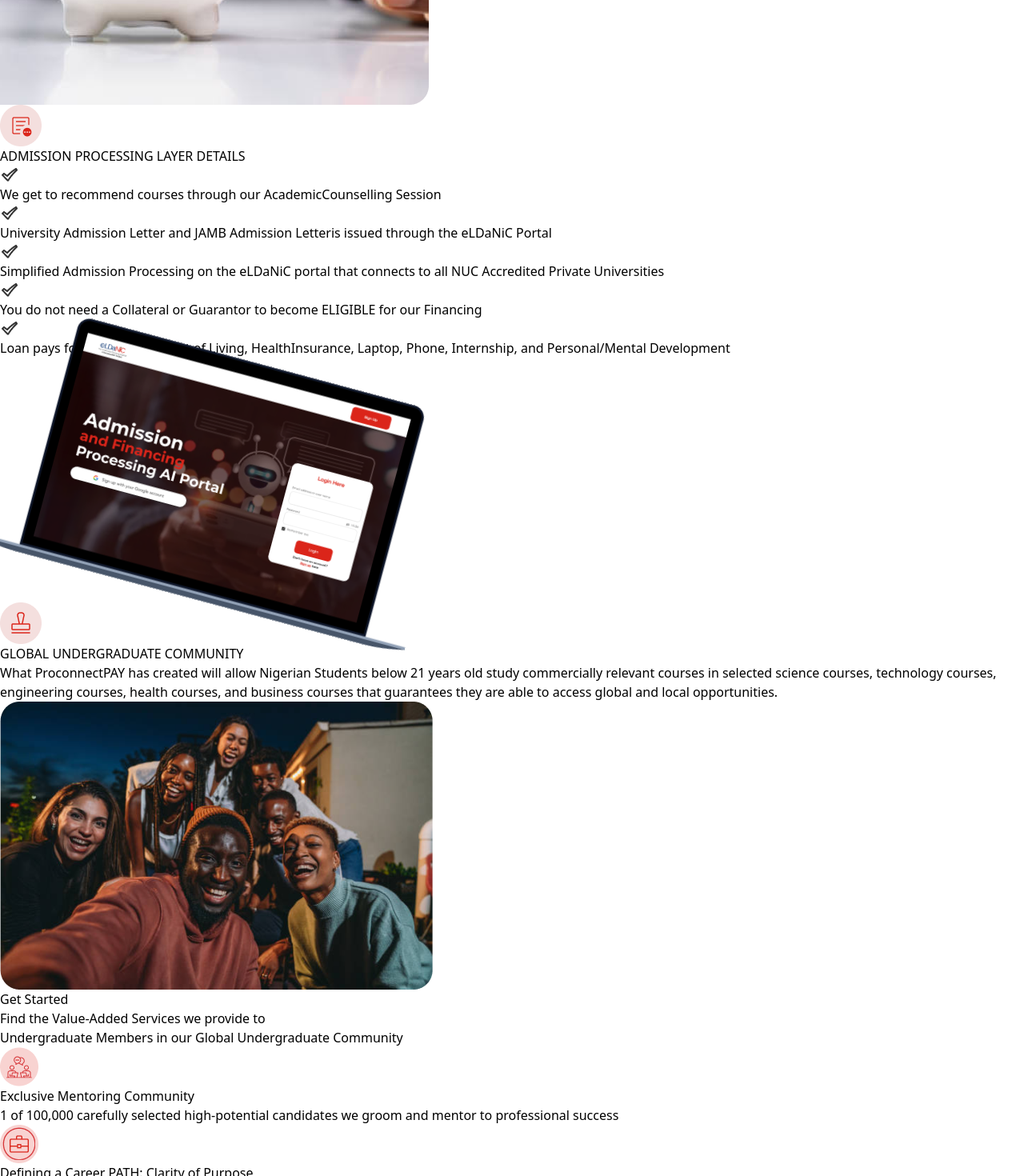
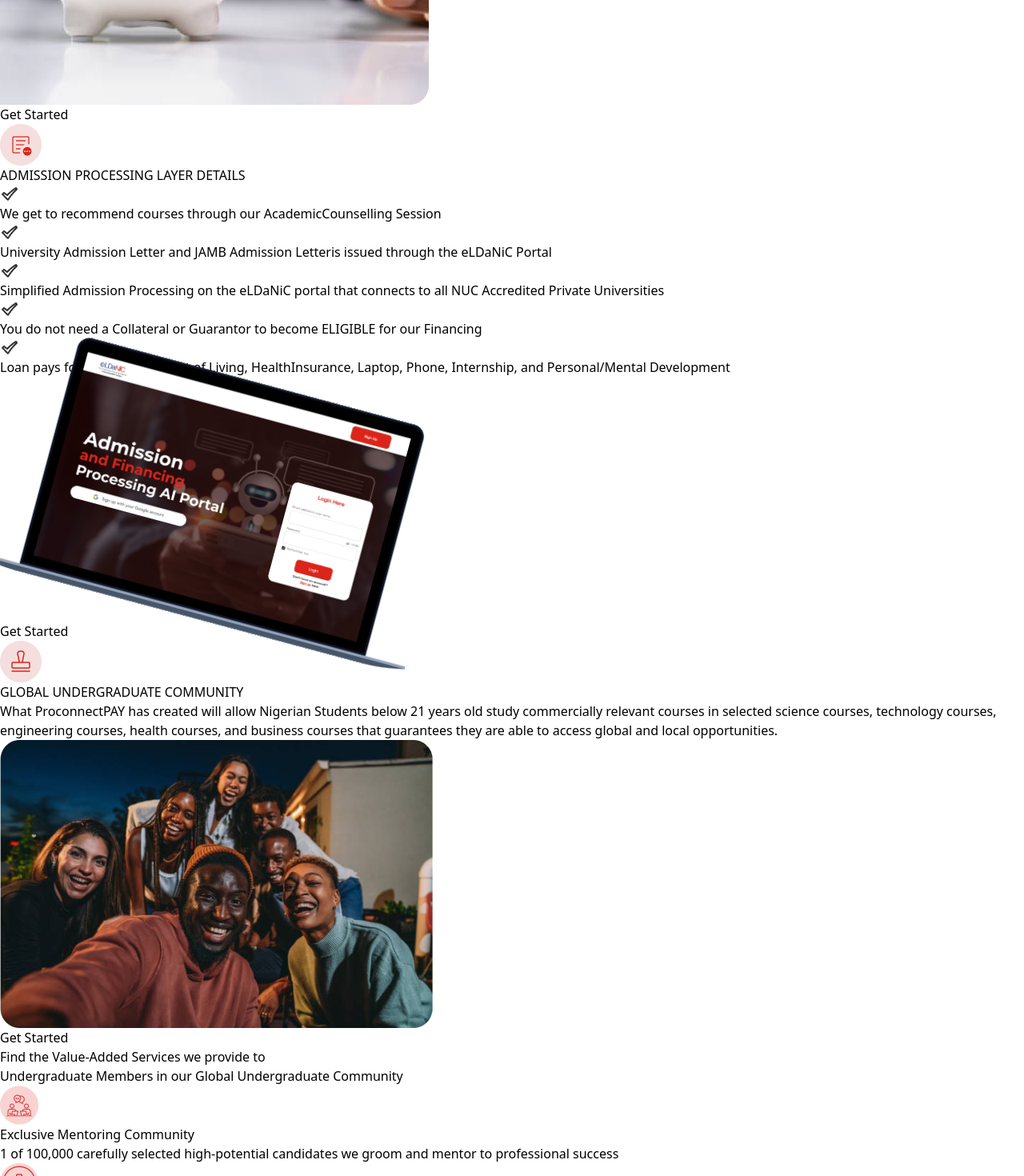
Before and after one commit to Ivylegend/proconnect-web, a React (Vite) app: page /local-loan in a window 1280 px wide. Shown: the part 960-2430 px from the top of the page at 80% size. Built offline with nearby package versions, Linux system fonts and the light colour scheme.

Commit message:
industry standard

```diff
--- a/src/pages/GlobalLoan.jsx
+++ b/src/pages/GlobalLoan.jsx
@@ -69,6 +69,14 @@
         </div>
       </div>
 
+      <div className="px-8">
+        <Link to="/interest" className="">
+          <button className="rounded-lg w-full mx-auto mb-16 lg:m-0 font-medium flex items-center gap-4 justify-center bg-[#DB251A] text-white py-3 px-6 cursor-pointer hover:bg-white hover:text-[#db251A] hover:border-[#db251A] hover:border transition-colors">
+            Get Started
+          </button>
+        </Link>
+      </div>
+
       {/* SECOND */}
       <div className="w-full my-16 bg-white flex gap-8 lg:gap-8 flex-col lg:flex-row-reverse items-center md:rounded-3xl p-8">
         <div className="w-full lg:w-1/2 flex flex-col gap-8 items-start">
@@ -118,6 +126,14 @@
         </div>
       </div>
 
+      <div className="px-8">
+        <Link to="/interest" className="">
+          <button className="rounded-lg w-full mx-auto mb-16 lg:m-0 font-medium flex items-center gap-4 justify-center bg-[#DB251A] text-white py-3 px-6 cursor-pointer hover:bg-white hover:text-[#db251A] hover:border-[#db251A] hover:border transition-colors">
+            Get Started
+          </button>
+        </Link>
+      </div>
+
       {/* THIRD */}
       <div className="w-full mt-16 my-8 bg-white flex gap-8 lg:gap-8 flex-col lg:flex-row md:rounded-3xl p-8">
         <div className="w-full lg:w-1/2 flex flex-col gap-8 items-start">
@@ -159,11 +175,13 @@
         </div>
       </div>
 
-      <Link to="/interest" className="">
-        <button className="rounded-lg ml-8 mb-16 lg:m-0 font-medium flex items-center gap-4 justify-center bg-[#DB251A] text-white py-3 px-6 cursor-pointer hover:bg-white hover:text-[#db251A] hover:border-[#db251A] hover:border transition-colors">
-          Get Started
-        </button>
-      </Link>
+      <div className="px-8">
+        <Link to="/interest" className="">
+          <button className="rounded-lg w-full mx-auto mb-16 lg:m-0 font-medium flex items-center gap-4 justify-center bg-[#DB251A] text-white py-3 px-6 cursor-pointer hover:bg-white hover:text-[#db251A] hover:border-[#db251A] hover:border transition-colors">
+            Get Started
+          </button>
+        </Link>
+      </div>
     </div>
   );
 };
--- a/src/pages/LocalLoan.jsx
+++ b/src/pages/LocalLoan.jsx
@@ -82,6 +82,14 @@
         </div>
       </div>
 
+      <div className="px-8">
+        <Link to="/interest" className="">
+          <button className="rounded-lg w-full mx-auto mb-16 lg:m-0 font-medium flex items-center gap-4 justify-center bg-[#DB251A] text-white py-3 px-6 cursor-pointer hover:bg-white hover:text-[#db251A] hover:border-[#db251A] hover:border transition-colors">
+            Get Started
+          </button>
+        </Link>
+      </div>
+
       {/* SECOND */}
       <div className="w-full my-16 bg-white flex gap-8 lg:gap-8 flex-col lg:flex-row-reverse items-center md:rounded-3xl p-8">
         <div className="w-full lg:w-1/2 flex flex-col gap-8 items-start">
@@ -132,6 +140,14 @@
         </div>
       </div>
 
+      <div className="px-8">
+        <Link to="/interest" className="">
+          <button className="rounded-lg w-full mx-auto mb-16 lg:m-0 font-medium flex items-center gap-4 justify-center bg-[#DB251A] text-white py-3 px-6 cursor-pointer hover:bg-white hover:text-[#db251A] hover:border-[#db251A] hover:border transition-colors">
+            Get Started
+          </button>
+        </Link>
+      </div>
+
       {/* THIRD */}
       <div className="w-full my-16 bg-white flex gap-8 lg:gap-8 flex-col lg:flex-row md:rounded-3xl p-8">
         <div className="w-full lg:w-1/2 flex flex-col gap-8 items-start">
@@ -150,11 +166,13 @@
         </div>
       </div>
 
-      <Link to="/interest" className="">
-        <button className="rounded-lg ml-8 mb-16 lg:m-0 font-medium flex items-center gap-4 justify-center bg-[#DB251A] text-white py-3 px-6 cursor-pointer hover:bg-white hover:text-[#db251A] hover:border-[#db251A] hover:border transition-colors">
-          Get Started
-        </button>
-      </Link>
+      <div className="px-8">
+        <Link to="/interest" className="">
+          <button className="rounded-lg w-full mx-auto mb-16 lg:m-0 font-medium flex items-center gap-4 justify-center bg-[#DB251A] text-white py-3 px-6 cursor-pointer hover:bg-white hover:text-[#db251A] hover:border-[#db251A] hover:border transition-colors">
+            Get Started
+          </button>
+        </Link>
+      </div>
 
       <div className="p-10">
         <p className="text-2xl font-bold mb-16">
```
